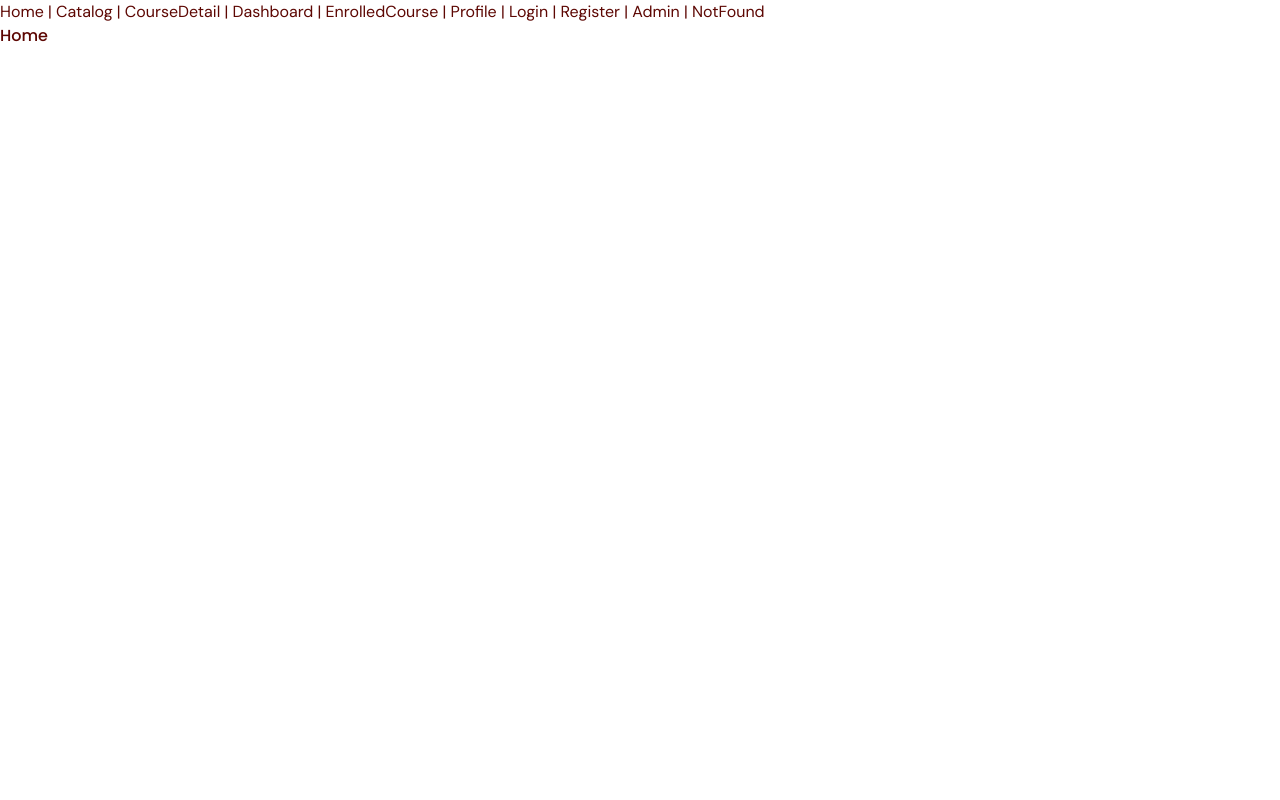
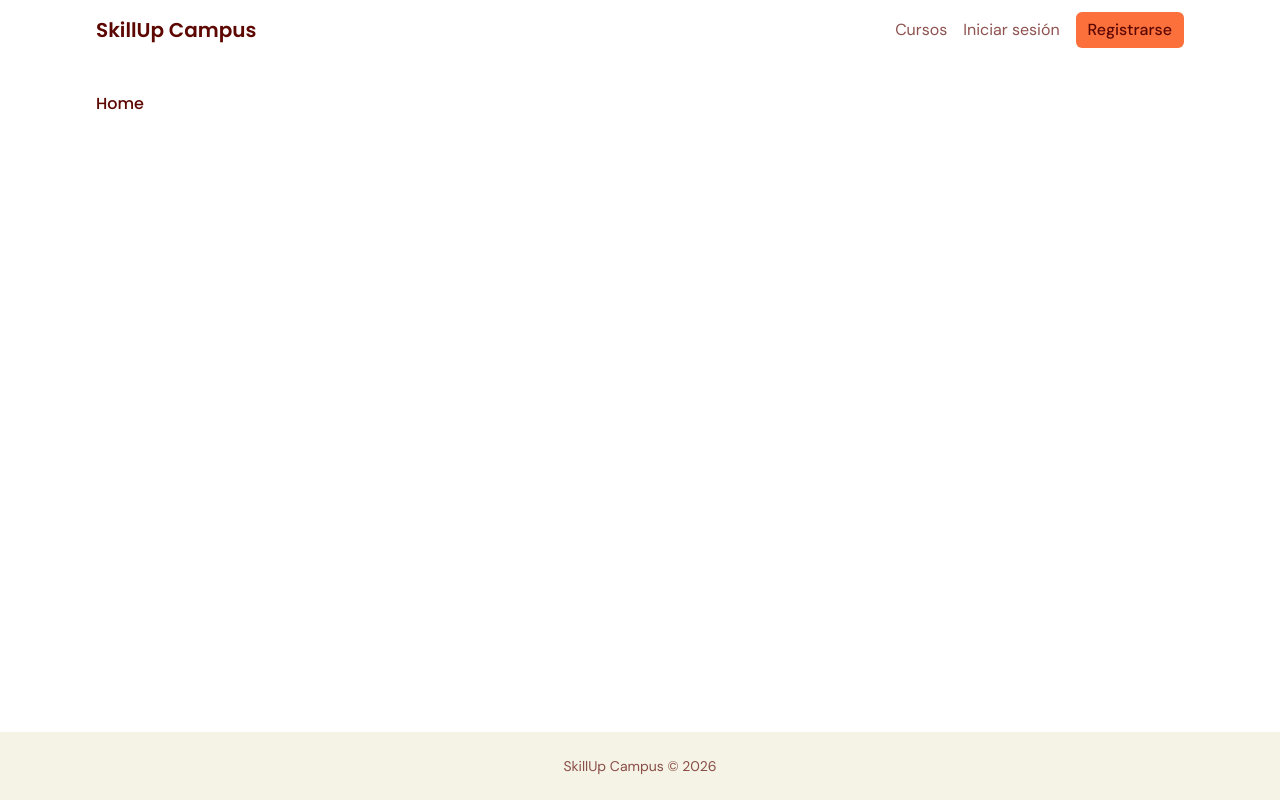
Before and after one commit to Talently-Lab/s2611-SkillUp, a React (Vite) app in the folder frontend/: page / in a window 1280 px wide. Built offline with nearby package versions, Linux system fonts and the light colour scheme.

Commit message:
feat: layout base con Navbar y Footer

```diff
--- /dev/null
+++ b/frontend/src/components/layout/Footer.tsx
@@ -0,0 +1,13 @@
+function Footer() {
+  const year = new Date().getFullYear()
+
+  return (
+    <footer className="bg-cream">
+      <div className="mx-auto max-w-6xl px-4 py-6 text-center text-sm text-ink/70 sm:px-6 lg:px-8">
+        <p>SkillUp Campus &copy; {year}</p>
+      </div>
+    </footer>
+  )
+}
+
+export default Footer
--- /dev/null
+++ b/frontend/src/components/layout/Navbar.tsx
@@ -0,0 +1,44 @@
+import { NavLink } from 'react-router-dom'
+
+const navLinkBase = 'text-sm sm:text-base transition-colors'
+
+function Navbar() {
+  return (
+    <nav className="mx-auto flex w-full max-w-6xl flex-wrap items-center justify-between gap-3 px-4 py-3 sm:px-6 lg:px-8">
+      <NavLink to="/" className="font-display text-lg font-semibold text-ink sm:text-xl">
+        SkillUp Campus
+      </NavLink>
+
+      <div className="flex flex-wrap items-center gap-4">
+        <NavLink
+          to="/cursos"
+          className={({ isActive }) =>
+            `${navLinkBase} ${isActive ? 'text-ink' : 'text-ink/70 hover:text-ink'}`
+          }
+        >
+          Cursos
+        </NavLink>
+        <NavLink
+          to="/login"
+          className={({ isActive }) =>
+            `${navLinkBase} ${isActive ? 'text-ink' : 'text-ink/70 hover:text-ink'}`
+          }
+        >
+          Iniciar sesión
+        </NavLink>
+        <NavLink
+          to="/registro"
+          className={({ isActive }) =>
+            `${navLinkBase} rounded-md bg-primary px-3 py-1.5 font-medium text-ink ${
+              isActive ? 'bg-primary-soft' : 'hover:bg-primary-soft'
+            }`
+          }
+        >
+          Registrarse
+        </NavLink>
+      </div>
+    </nav>
+  )
+}
+
+export default Navbar
--- a/frontend/src/index.css
+++ b/frontend/src/index.css
@@ -7,6 +7,8 @@
  * ninguno de los dos fondos. Por eso el botón primario usa fondo primary
  * + texto ink (nunca texto blanco). ink es el único color de texto seguro
  * sobre todos los fondos de esta paleta.
+ * El ink con opacidad menor a 70% no pasa contraste para texto. Usar como
+ * mínimo ink/70 mientras no exista un token de texto secundario.
  */
 @theme {
   --color-primary: #fc703c;
--- a/frontend/src/layouts/AppLayout.tsx
+++ b/frontend/src/layouts/AppLayout.tsx
@@ -1,32 +1,27 @@
-import { Link, Outlet } from 'react-router-dom'
+import { Outlet } from 'react-router-dom'
+import Navbar from '../components/layout/Navbar'
+import Footer from '../components/layout/Footer'
 
 function AppLayout() {
   return (
-    <>
-      {/* Nav TEMPORAL para probar las rutas a mano. La reemplaza el Navbar real en FE-06. */}
-      <nav>
-        <Link to="/">Home</Link>
-        {' | '}
-        <Link to="/cursos">Catalog</Link>
-        {' | '}
-        <Link to="/cursos/ejemplo-slug">CourseDetail</Link>
-        {' | '}
-        <Link to="/mis-cursos">Dashboard</Link>
-        {' | '}
-        <Link to="/mis-cursos/ejemplo-slug">EnrolledCourse</Link>
-        {' | '}
-        <Link to="/perfil">Profile</Link>
-        {' | '}
-        <Link to="/login">Login</Link>
-        {' | '}
-        <Link to="/registro">Register</Link>
-        {' | '}
-        <Link to="/admin">Admin</Link>
-        {' | '}
-        <Link to="/ruta-inexistente">NotFound</Link>
-      </nav>
-      <Outlet />
-    </>
+    <div className="flex min-h-dvh flex-col bg-surface">
+      <a
+        href="#main-content"
+        className="sr-only focus:not-sr-only focus:absolute focus:top-2 focus:left-2 focus:z-50 focus:rounded-md focus:bg-primary focus:px-4 focus:py-2 focus:font-medium focus:text-ink"
+      >
+        Saltar al contenido
+      </a>
+
+      <header>
+        <Navbar />
+      </header>
+
+      <main id="main-content" className="mx-auto w-full max-w-6xl flex-1 px-4 py-8 sm:px-6 lg:px-8">
+        <Outlet />
+      </main>
+
+      <Footer />
+    </div>
   )
 }
 
```
